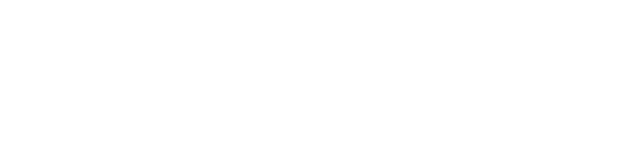
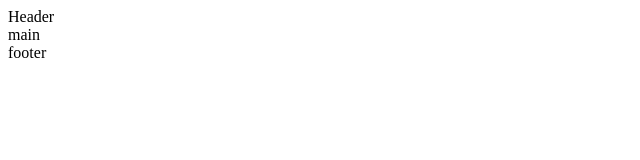
Before and after one commit to andrelcnunes2020/meusite, a plain HTML site: page index.html in a window 1280 px wide. Shown: the whole page, without its empty margins (0-640 px from the left). Drawn offline with Linux system fonts and the light colour scheme.

Commit message:
adicionei style

```diff
--- a/index.html
+++ b/index.html
@@ -7,6 +7,14 @@
     <title>Document</title>
 </head>
 <body>
-
+    <header>
+        Header
+    </header>
+    <main>
+        main
+    </main>
+    <footer>
+        footer
+    </footer>
 </body>
 </html>
```
Also changed, not shown: style.css (added).
